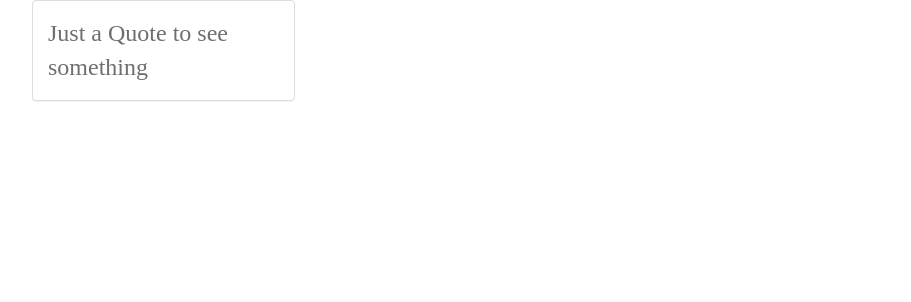
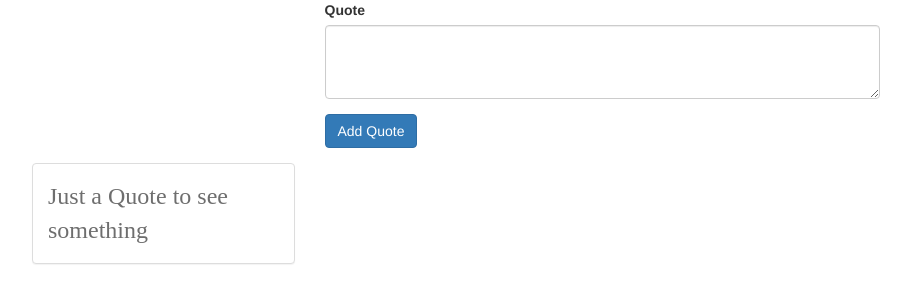
Before and after one commit to Sean0628/quote_app, a Vue app: page / in a window 1280 px wide. Shown: the top 302 px of the page, without its empty margins (38-949 px from the left). Built offline with nearby package versions, Linux system fonts and the light colour scheme; a web font is replaced by a local one.

Commit message:
mod new quote components

```diff
--- a/src/App.vue
+++ b/src/App.vue
@@ -1,11 +1,13 @@
 <template>
   <div class="container">
+    <app-new-quote @quoteAdded='newQuote'></app-new-quote>
     <app-quote-grid :quotes='quotes'></app-quote-grid>
   </div>
 </template>
 
 <script>
   import QuoteGrid from './components/QuoteGrid.vue';
+  import NewQuote from './components/NewQuote.vue';
 
   export default {
     data: function() {
@@ -16,8 +18,14 @@
         maxQuotes: 10
       }
     },
+    methods: {
+      newQuote(quote) {
+        this.quotes.push(quote);
+      }
+    },
     components: {
-      appQuoteGrid: QuoteGrid
+      appQuoteGrid: QuoteGrid,
+      appNewQuote: NewQuote
     }
   }
 
--- a/src/components/NewQuote.vue
+++ b/src/components/NewQuote.vue
@@ -1,12 +1,14 @@
 <template>
   <div class="row">
-    <div class="col-sm-8 col-sm-offset-2 col-xs-12 col-md-6 col-md-offset-3">
-      <label>Quote</label>
-      <textarea class="form-control" rows="3" v-model='quote'></textarea>
-    </div>
-    <div class="col-sm-8 col-sm-offset-2 col-xs-12 col-md-6 col-md-offset-3">
-      <button class="btn btn-primary" @click.prevent='createNew'>Add Quote</button>
-    </div>
+    <form>
+      <div class="col-sm-8 col-sm-offset-2 col-xs-12 col-md-6 col-md-offset-3 form-group">
+        <label>Quote</label>
+        <textarea class="form-control" rows="3" v-model='quote'></textarea>
+      </div>
+      <div class="col-sm-8 col-sm-offset-2 col-xs-12 col-md-6 col-md-offset-3 form-group">
+        <button class="btn btn-primary" @click.prevent='createNew'>Add Quote</button>
+      </div>
+    </form>
   </div>
 </template>
 
@@ -19,7 +21,8 @@
     },
     methods: {
       createNew() {
-
+        this.$emit('quoteAdded', this.quote);
+        this.quote = '';
       }
     }
   }
```
